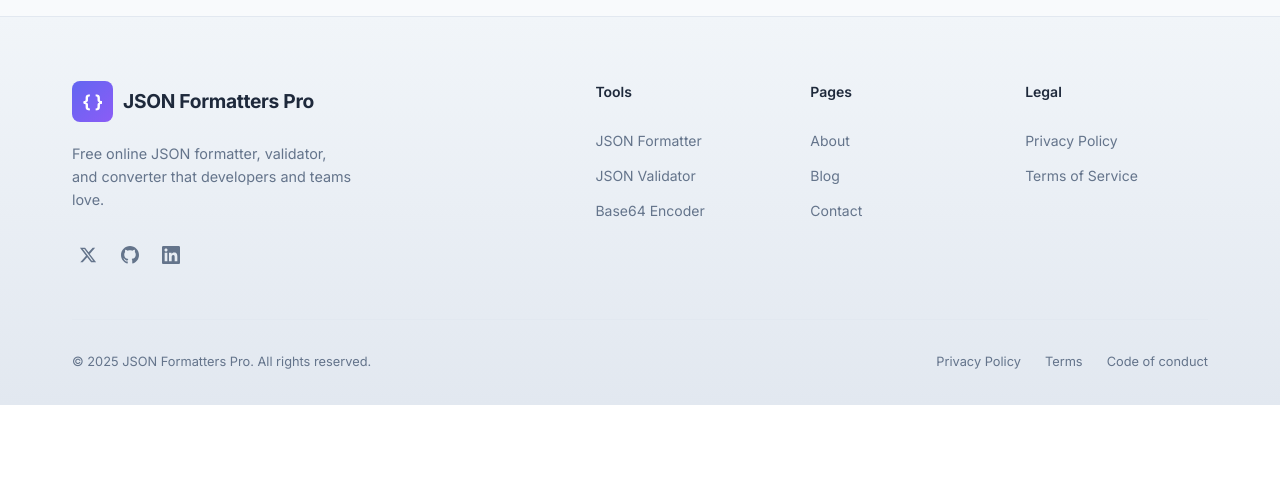
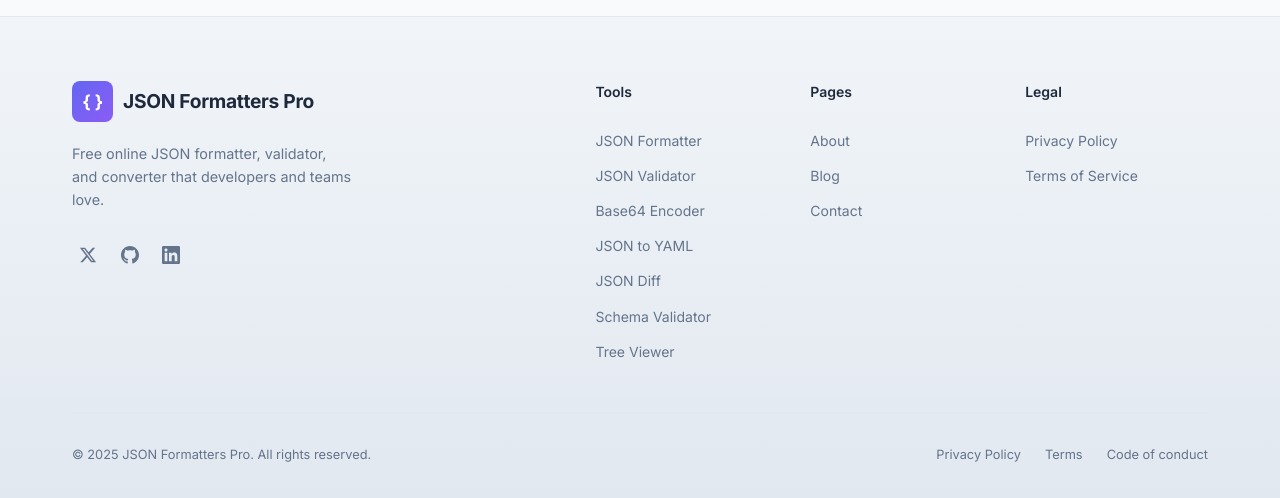
Before and after one commit to faisalbashir383/JSONFORMATTERPRO, a Django app: template templates/about.html in a window 1280 px wide. Shown: the part 4657-5155 px from the top of the page. Before the commit the page ends 5062 px from the top, so only its background shows below. Run offline with Django 5.2, Linux system fonts and the light colour scheme; the template is opened without the code that fills it, so the values that code supplies are empty.

Commit message:
full website first commit

```diff
--- a/templates/base.html
+++ b/templates/base.html
@@ -255,6 +255,10 @@
                             <li><a href="/">JSON Formatter</a></li>
                             <li><a href="/">JSON Validator</a></li>
                             <li><a href="/base64/">Base64 Encoder</a></li>
+                            <li><a href="/json-to-yaml/">JSON to YAML</a></li>
+                            <li><a href="/json-diff/">JSON Diff</a></li>
+                            <li><a href="/json-schema/">Schema Validator</a></li>
+                            <li><a href="/json-tree/">Tree Viewer</a></li>
                         </ul>
                     </div>
 
```
